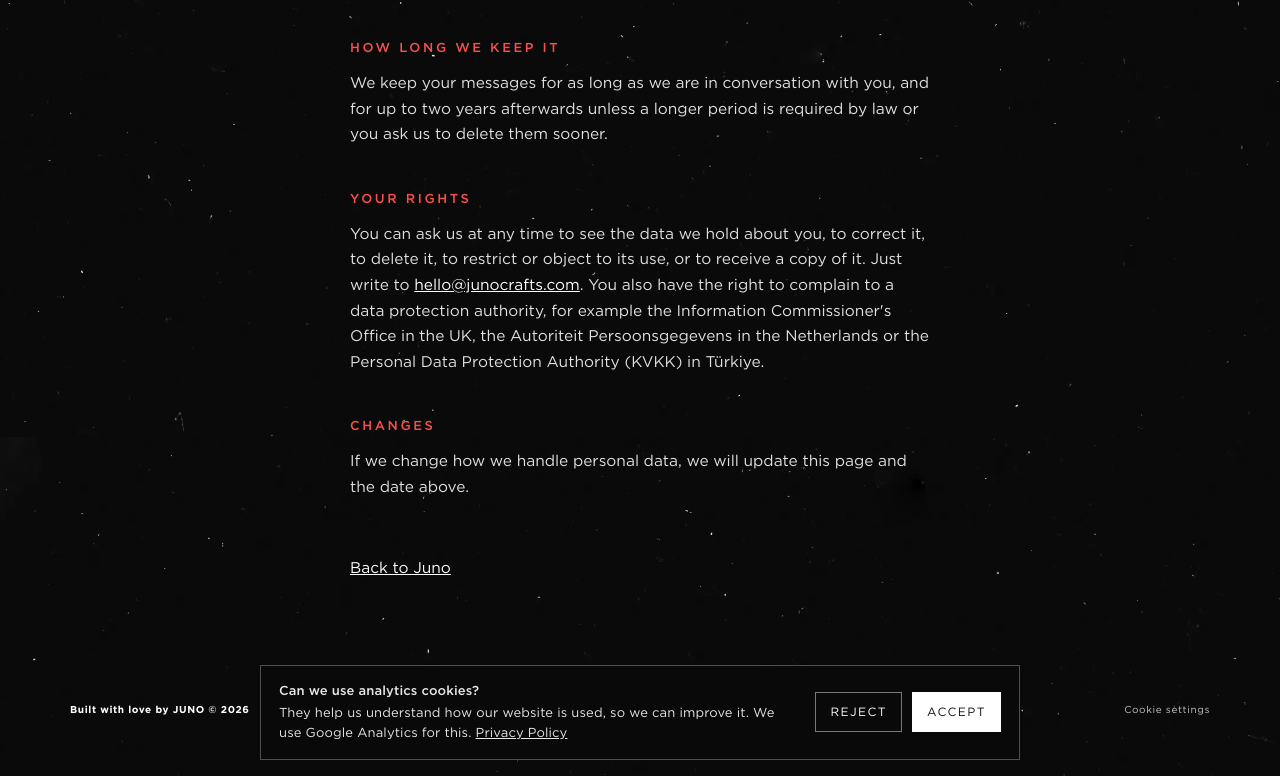
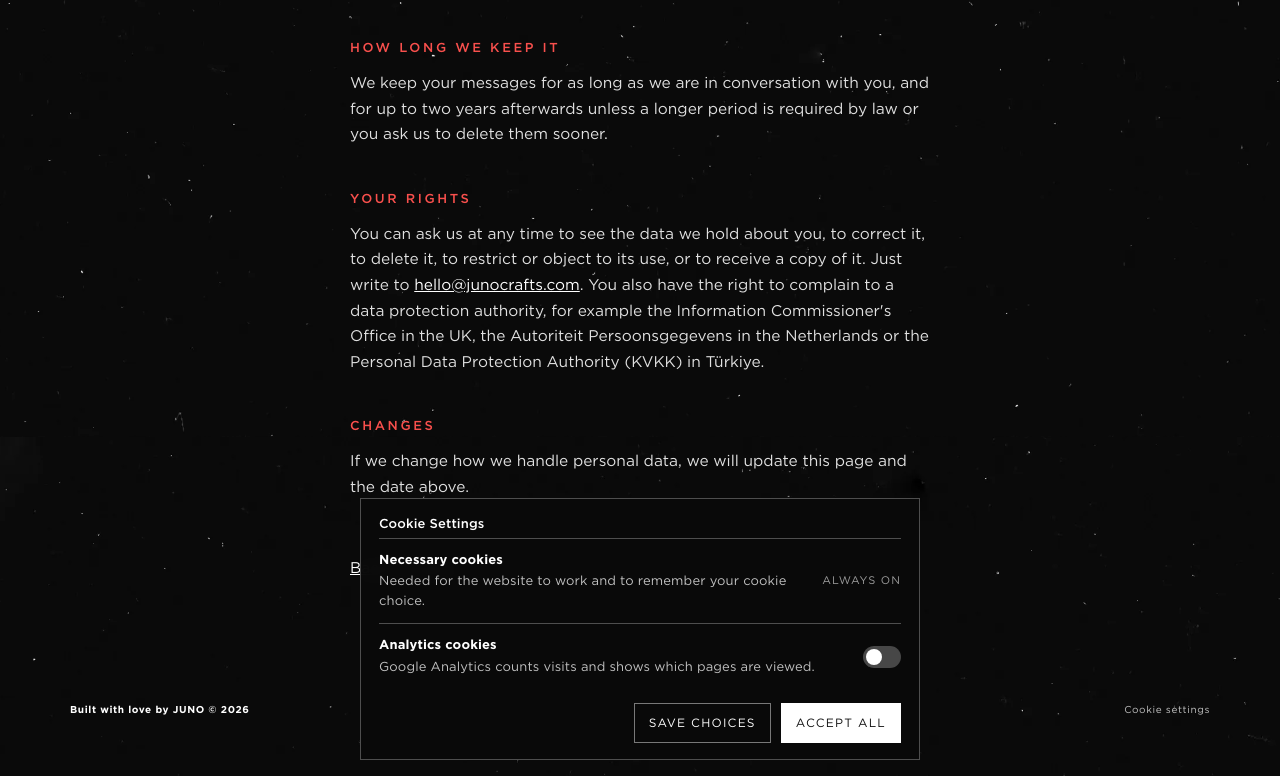
Before and after one commit to weare-junos/junocrafts, a plain HTML site: page privacy.html in a window 1280 px wide. Both pictures are taken after a click on the button "Cookie settings". Shown: the part 1599-2375 px from the top of the page. Drawn offline with Linux system fonts and the light colour scheme.

Commit message:
Cookie banner: Accept All / Reject All / Cookie Settings

```diff
--- a/assets/css/style.css
+++ b/assets/css/style.css
@@ -497,26 +497,46 @@ h1, h2, h3, p { margin: 0; }
 
 /* ---------- cookie banner (analytics.js) ---------- */
 .consent {
-  position: fixed; left: 16px; right: 16px; bottom: 16px; z-index: 60; max-width: 760px; margin: 0 auto;
+  position: fixed; left: 16px; right: 16px; bottom: 16px; z-index: 60; max-width: 860px; margin: 0 auto;
   display: flex; align-items: center; gap: 24px;
   padding: 16px 18px; background: rgba(10, 10, 10, .96); border: 1px solid var(--line); backdrop-filter: blur(8px);
   color: #fff; font-size: 13px; line-height: 1.5; letter-spacing: .01em;
   animation: consent-in .5s cubic-bezier(.2, .7, .2, 1) both;
 }
 @keyframes consent-in { from { opacity: 0; transform: translateY(12px); } }
+.consent__body { flex: 1; min-width: 0; }
 .consent__text { margin: 0; opacity: .9; }
-.consent__text strong { display: block; font-weight: 500; margin-bottom: 3px; opacity: 1; }
-.consent__text a { color: #fff; }
-.consent__btns { display: flex; gap: 10px; flex: none; }
+.consent__text strong, .consent__title { display: block; font-weight: 500; margin: 0 0 3px; opacity: 1; }
+.consent a { color: #fff; }
+.consent__btns { display: flex; align-items: center; gap: 10px; flex: none; flex-wrap: wrap; }
 .consent__btn {
-  font: inherit; font-size: 12px; letter-spacing: .12em; text-transform: uppercase; cursor: pointer;
-  padding: 10px 14px; border: 1px solid #fff; background: #fff; color: #111; transition: background .2s, color .2s;
+  font: inherit; font-size: 12px; letter-spacing: .1em; text-transform: uppercase; cursor: pointer;
+  padding: 10px 14px; border: 1px solid #fff; background: #fff; color: #111; transition: background .2s, color .2s, border-color .2s;
 }
 .consent__btn--ghost { background: transparent; color: #fff; border-color: rgba(255, 255, 255, .45); }
-@media (hover: hover) { .consent__btn:hover { background: var(--red); border-color: var(--red); color: #fff; } }
+.consent__link { font: inherit; font-size: 12px; color: #fff; background: none; border: 0; padding: 10px 4px; cursor: pointer; text-decoration: underline; text-underline-offset: 3px; opacity: .8; }
+@media (hover: hover) {
+  .consent__btn:hover { background: var(--red); border-color: var(--red); color: #fff; }
+  .consent__link:hover { opacity: 1; }
+}
+/* settings layer */
+.consent--settings { flex-direction: column; align-items: stretch; gap: 14px; max-width: 560px; }
+.consent__row { display: flex; align-items: center; justify-content: space-between; gap: 18px; padding: 12px 0; border-top: 1px solid var(--line); cursor: pointer; }
+.consent__rowtext { display: grid; gap: 2px; }
+.consent__rowtext span { opacity: .75; }
+.consent__always { flex: none; font-size: 11px; letter-spacing: .1em; text-transform: uppercase; opacity: .6; }
+.consent__switch {
+  flex: none; appearance: none; -webkit-appearance: none; width: 38px; height: 22px; margin: 0; border-radius: 11px;
+  background: rgba(255, 255, 255, .25); position: relative; cursor: pointer; transition: background .2s;
+}
+.consent__switch::after { content: ""; position: absolute; top: 3px; left: 3px; width: 16px; height: 16px; border-radius: 50%; background: #fff; transition: transform .2s; }
+.consent__switch:checked { background: var(--red); }
+.consent__switch:checked::after { transform: translateX(16px); }
+.consent--settings .consent__btns { justify-content: flex-end; }
 @media (max-width: 720px) {
   .consent { flex-direction: column; align-items: stretch; gap: 14px; left: 10px; right: 10px; bottom: 10px; }
-  .consent__btns .consent__btn { flex: 1; }
+  .consent__btns .consent__btn { flex: 1; font-size: 11px; letter-spacing: .06em; padding: 10px 8px; white-space: nowrap; }
+  .consent__link { width: 100%; text-align: center; }
 }
 .contact__consent { font-size: 12px; line-height: 1.5; letter-spacing: .02em; color: rgba(255, 255, 255, .8); }
 .contact__consent a { color: #fff; }
--- a/assets/js/analytics.js
+++ b/assets/js/analytics.js
@@ -1,5 +1,5 @@
 /* Google Analytics 4 behind a cookie banner.
-   Nothing is loaded from Google and no cookie is written until the visitor clicks Accept
+   Nothing is loaded from Google and no cookie is written until the visitor accepts
    (what GDPR in the UK/EU and KVKK in Türkiye ask for). The choice is kept in localStorage.
    To reuse on another site: change GA_ID, STORE_KEY and the texts below; keep the rest. */
 (() => {
@@ -7,15 +7,22 @@
   const STORE_KEY = "juno-analytics";  // "granted" or "denied"
 
   const tr = document.documentElement.lang === "tr";
-  // wording follows the common pattern (e.g. GOV.UK): a short question, one line on why, equal Accept / Reject
   const T = tr ? {
-    title: "Analitik çerezleri kullanabilir miyiz?",
-    text: "Sitemizin nasıl kullanıldığını anlamamıza ve onu geliştirmemize yardımcı olurlar. Bunun için Google Analytics kullanıyoruz.",
-    accept: "Kabul et", decline: "Reddet", more: "Gizlilik Politikası", label: "Çerez tercihi",
+    title: "Çerez Kullanımı",
+    text: "Web sitemizde deneyiminizi geliştirmek ve site kullanımını analiz etmek için çerezler kullanıyoruz. Detaylı bilgi için ",
+    link: "Çerez Politikamızı", after: " inceleyebilirsiniz.",
+    accept: "Tümünü Kabul Et", reject: "Tümünü Reddet", settings: "Çerez Ayarları", save: "Seçimi Kaydet",
+    necessary: "Zorunlu çerezler", necessaryText: "Sitenin çalışması ve çerez tercihinizin hatırlanması için gereklidir.", always: "Her zaman açık",
+    analytics: "Analitik çerezler", analyticsText: "Google Analytics ile ziyaret sayısını ve hangi sayfaların görüntülendiğini ölçer.",
+    label: "Çerez tercihi",
   } : {
-    title: "Can we use analytics cookies?",
-    text: "They help us understand how our website is used, so we can improve it. We use Google Analytics for this.",
-    accept: "Accept", decline: "Reject", more: "Privacy Policy", label: "Cookie choice",
+    title: "Cookies",
+    text: "We use cookies to improve your browsing experience and analyze website traffic. By clicking \u201cAccept All\u201d, you consent to our use of cookies. ",
+    link: "Cookie Policy", after: "",
+    accept: "Accept All", reject: "Reject All", settings: "Cookie Settings", save: "Save Choices",
+    necessary: "Necessary cookies", necessaryText: "Needed for the website to work and to remember your cookie choice.", always: "Always on",
+    analytics: "Analytics cookies", analyticsText: "Google Analytics counts visits and shows which pages are viewed.",
+    label: "Cookie choice",
   };
 
   window.dataLayer = window.dataLayer || [];
@@ -39,7 +46,7 @@
 
   const read = () => { try { return localStorage.getItem(STORE_KEY); } catch (e) { return null; } };
   const save = (v) => { try { localStorage.setItem(STORE_KEY, v); } catch (e) { /* private mode: ask again next time */ } };
-  const clearCookies = () => { // after a "Decline" that follows an earlier "Accept"
+  const clearCookies = () => { // after "Reject" that follows an earlier "Accept"
     const host = location.hostname.replace(/^www\./, "");
     document.cookie.split("; ").map((c) => c.split("=")[0]).filter((n) => n === "_ga" || n.startsWith("_ga_"))
       .forEach((n) => [host, "." + host, ""].forEach((d) => {
@@ -47,50 +54,85 @@
       }));
   };
 
+  const decide = (v) => {
+    save(v);
+    if (v === "granted") load();
+    else if (loaded) { clearCookies(); location.reload(); } // stop GA that was already running
+    else clearCookies();
+    hide();
+  };
+
   let bar = null;
   const hide = () => { if (bar) { bar.remove(); bar = null; } };
-  const show = () => {
-    if (bar || !ready) return;
+  const el = (tag, cls, text) => { const n = document.createElement(tag); if (cls) n.className = cls; if (text) n.textContent = text; return n; };
+  const button = (cls, text, onClick) => { const b = el("button", cls, text); b.type = "button"; b.addEventListener("click", onClick); return b; };
+
+  // first layer: short notice + Accept All / Reject All / Cookie Settings
+  const notice = () => {
+    bar.replaceChildren();
+    const body = el("div", "consent__body");
+    const p = el("p", "consent__text");
+    p.append(el("strong", "", T.title), T.text);
     const privacy = document.querySelector('a[href$="privacy.html"]');
-    bar = document.createElement("div");
-    bar.className = "consent";
-    bar.setAttribute("role", "dialog");
-    bar.setAttribute("aria-label", T.label);
-    bar.innerHTML = `<p class="consent__text"></p><div class="consent__btns">
-      <button type="button" class="consent__btn consent__btn--ghost" data-choice="denied"></button>
-      <button type="button" class="consent__btn" data-choice="granted"></button></div>`;
-    const p = bar.querySelector(".consent__text");
-    const strong = document.createElement("strong");
-    strong.textContent = T.title;
-    p.append(strong, " " + T.text + " ");
-    if (privacy) {
-      const a = document.createElement("a");
-      a.href = privacy.getAttribute("href");
-      a.textContent = T.more;
-      p.appendChild(a);
+    if (privacy) { const a = el("a", "", T.link); a.href = privacy.getAttribute("href") + "#cookies"; p.append(a); }
+    p.append(T.after);
+    body.append(p);
+    const btns = el("div", "consent__btns");
+    btns.append(
+      button("consent__btn consent__btn--ghost", T.reject, () => decide("denied")),
+      button("consent__btn", T.accept, () => decide("granted")),
+      button("consent__link", T.settings, settings),
+    );
+    bar.append(body, btns);
+  };
+
+  // second layer: one switch per category
+  const settings = () => {
+    bar.replaceChildren();
+    bar.classList.add("consent--settings");
+    const list = el("div", "consent__body");
+    list.append(el("p", "consent__title", T.settings));
+    const row = (name, text, control) => {
+      const r = el("label", "consent__row");
+      const t = el("span", "consent__rowtext");
+      t.append(el("strong", "", name), el("span", "", text));
+      r.append(t, control);
+      return r;
+    };
+    list.append(row(T.necessary, T.necessaryText, el("span", "consent__always", T.always)));
+    const box = el("input", "consent__switch");
+    box.type = "checkbox";
+    box.checked = read() === "granted";
+    box.setAttribute("aria-label", T.analytics);
+    list.append(row(T.analytics, T.analyticsText, box));
+    const btns = el("div", "consent__btns");
+    btns.append(
+      button("consent__btn consent__btn--ghost", T.save, () => decide(box.checked ? "granted" : "denied")),
+      button("consent__btn", T.accept, () => decide("granted")),
+    );
+    bar.append(list, btns);
+  };
+
+  const show = (layer) => {
+    if (!ready) return;
+    if (!bar) {
+      bar = el("div", "consent");
+      bar.setAttribute("role", "dialog");
+      bar.setAttribute("aria-label", T.label);
+      document.body.appendChild(bar);
     }
-    bar.querySelector('[data-choice="granted"]').textContent = T.accept;
-    bar.querySelector('[data-choice="denied"]').textContent = T.decline;
-    bar.addEventListener("click", (e) => {
-      const b = e.target.closest("[data-choice]");
-      if (!b) return;
-      save(b.dataset.choice);
-      if (b.dataset.choice === "granted") load();
-      else if (loaded) { clearCookies(); location.reload(); } // stop GA that was already running
-      else clearCookies();
-      hide();
-    });
-    document.body.appendChild(bar);
+    bar.classList.remove("consent--settings");
+    (layer === "settings" ? settings : notice)();
   };
 
   // "Cookie settings" in the footer opens the banner again
   document.addEventListener("click", (e) => {
-    if (e.target.closest("[data-cookie-settings]")) { e.preventDefault(); show(); }
+    if (e.target.closest("[data-cookie-settings]")) { e.preventDefault(); show("settings"); }
   });
 
   const choice = read();
   if (choice === "granted") load();
   else if (choice !== "denied") {
-    if (document.body) show(); else document.addEventListener("DOMContentLoaded", show);
+    if (document.body) show(); else document.addEventListener("DOMContentLoaded", () => show());
   }
 })();
--- a/privacy.html
+++ b/privacy.html
@@ -9,7 +9,7 @@
   <meta name="theme-color" content="#0a0a0a">
   <meta name="robots" content="noindex">
   <link rel="icon" href="assets/logo/juno-symbol.webp">
-  <link rel="stylesheet" href="assets/css/style.css?v=21">
+  <link rel="stylesheet" href="assets/css/style.css?v=23">
 </head>
 <body class="legal">
 
@@ -29,7 +29,7 @@
   <h2>What we collect and why</h2>
   <p><strong>When you contact us.</strong> If you use the form on our site, we receive your name, your email address and your message. We use them only to read your message and reply to you. If you write to us by email, the same applies to what you send.</p>
   <p><strong>When you visit the site.</strong> Like every website, our hosting provider automatically records basic technical data for each visit, such as your IP address, browser type and the time of the request. This is needed to deliver the site safely and is kept only for a short time.</p>
-  <p><strong>Visitor statistics, only if you agree.</strong> If you click Accept in the cookie banner, we use Google Analytics to count visits and see which pages are viewed, roughly where visitors come from (country and city level), what device they use, and whether the contact form or email link was used. Google Analytics sets cookies for this. If you click Reject, or do nothing, Google Analytics is not loaded and no cookie is set. You can change your choice at any time with "Cookie settings" at the bottom of every page.</p>
+  <p id="cookies"><strong>Visitor statistics, only if you agree.</strong> If you click Accept All in the cookie banner, we use Google Analytics to count visits and see which pages are viewed, roughly where visitors come from (country and city level), what device they use, and whether the contact form or email link was used. Google Analytics sets cookies for this. If you click Reject All, or do nothing, Google Analytics is not loaded and no cookie is set. You can change your choice at any time with "Cookie settings" at the bottom of every page.</p>
   <p>We do not use advertising cookies or pixels, and all fonts are served from our own website.</p>
 
   <h2>Services that help us</h2>
@@ -53,6 +53,6 @@
 </main>
 
 <footer class="foot"><span>Built with love by JUNO © 2026</span><span class="foot__links"><button type="button" class="foot__cookies" data-cookie-settings>Cookie settings</button></span></footer>
-<script src="assets/js/analytics.js?v=21" defer></script>
+<script src="assets/js/analytics.js?v=23" defer></script>
 </body>
 </html>
```
Also changed, not shown: index.html (+3 -3 lines), tr/index.html (+3 -3 lines), tr/privacy.html (+3 -3 lines).
